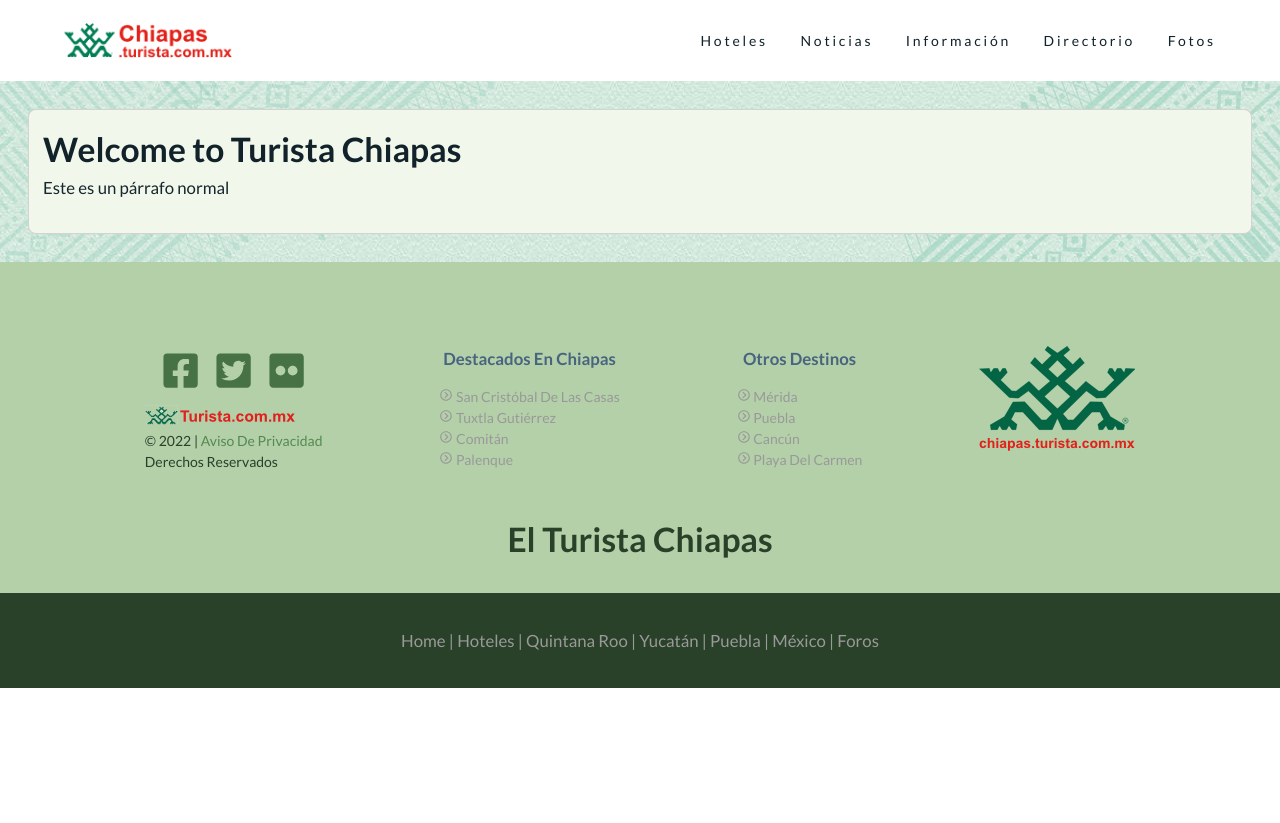
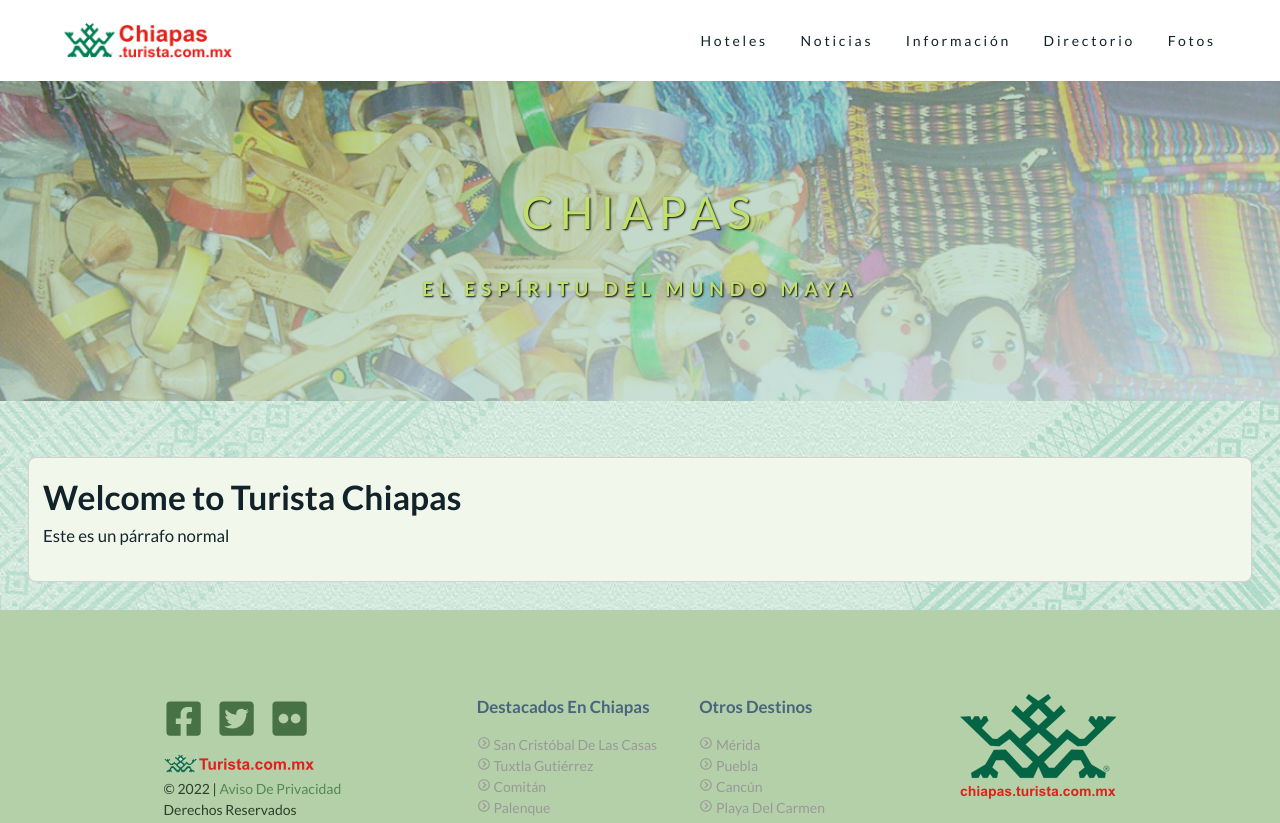
Before and after one commit to emontes/turista-chiapas, a Gatsby site: page / in a window 1280 px wide. Shown: the top 823 px of the page. Before the commit the page ends 800 px from the top, so only its background shows below. Built offline with nearby package versions, Linux system fonts and the light colour scheme; Gatsby itself is replaced by a stand-in of ours.

Commit message:
se incluye Hero, correcciones al footer

```diff
--- a/package.json
+++ b/package.json
@@ -16,7 +16,7 @@
   },
   "dependencies": {
     "babel-plugin-styled-components": "^2.0.2",
-    "gatsby": "^4.7.2",
+    "gatsby": "^4.8.0",
     "gatsby-plugin-google-analytics": "^4.7.0",
     "gatsby-plugin-image": "^2.7.0",
     "gatsby-plugin-manifest": "^4.7.0",
--- a/src/assets/themes/globalStyles.js
+++ b/src/assets/themes/globalStyles.js
@@ -106,12 +106,13 @@ p {
 
 /* section */
 .section {
-  padding: 8rem 0;
+  border: 1px solid red;
+  padding: 8rem;
 }
 
 .section-center {
   width: 90vw;
-  margin: 0 auto;
+  margin: 0rem auto;
   max-width: 117rem;
 }
 
--- a/src/assets/themes/main.css
+++ b/src/assets/themes/main.css
@@ -7,7 +7,7 @@ Variables
   /* dark shades of primary color*/
   --clr-primary-1: #294029;
   --clr-primary-2: #477246;
-  --clr-primary-3: hsl(118, 25%, 43%);
+  --clr-primary-3: rgb(84, 137, 82);
   --clr-primary-4: hsl(118, 25%, 43%);
   --clr-primary-5: hsl(118, 25%, 43%);
   /* lighter shades of primary color */
--- a/src/components/Footer.js
+++ b/src/components/Footer.js
@@ -6,7 +6,6 @@ import { StaticImage } from 'gatsby-plugin-image'
 import socialLinks from '../constants/social_links'
 import destacadosChiapas from '../constants/footer_des_chiapas'
 import otrosDestinos from '../constants/footer_otros_destinos'
-import device from '../assets/themes/device'
 import { BiChevronRightCircle } from 'react-icons/bi'
 
 const Footer = ({ title = 'El Turista Chiapas' }) => {
@@ -38,6 +37,7 @@ const Footer = ({ title = 'El Turista Chiapas' }) => {
           </div>
         </div>
 
+        <div className="enlaces">
           <div className="foot">
             <h4>Destacados en Chiapas</h4>
             <ul className="ftr-list">
@@ -66,6 +66,7 @@ const Footer = ({ title = 'El Turista Chiapas' }) => {
                 )
               })}
             </ul>
+          </div>
         </div>
 
         <div className="foot">
@@ -108,7 +109,7 @@ const Wrapper = styled.footer`
   }
   h4 {
     color: var(--clr-grey-4);
-    text-align: center;
+
     text-transform: capitalize;
   }
   a {
@@ -120,7 +121,7 @@ const Wrapper = styled.footer`
   .social-links {
     margin-top: 0rem;
     width: 100%;
-    justify-content: center;
+    justify-content: flex-start;
     gap: 1rem;
   }
   .social-link {
@@ -141,12 +142,15 @@ const Wrapper = styled.footer`
   .footer-1 {
     padding: 6rem 3rem 3rem;
     display: flex;
-    flex-direction: column;
+
+    flex-wrap: wrap;
     gap: 1rem;
     justify-content: space-evenly;
-    @media screen and ${device.tablet} {
-      flex-direction: row;
   }
+
+  .enlaces {
+    display: flex;
+    gap: 3rem;
   }
 
   .ftr-list {
--- /dev/null
+++ b/src/components/Hero.js
@@ -0,0 +1,105 @@
+import React from 'react'
+import { GatsbyImage, getImage } from 'gatsby-plugin-image'
+import styled from 'styled-components'
+import Link from 'gatsby'
+
+const Hero = ({ bgColor, image, main, sub, btnLink, btnText }) => {
+  return (
+    <Wrapper style={{ backgroundColor: `${bgColor || 'var(--clr-white)'}` }}>
+      <div className="hero">
+        <GatsbyImage
+          image={getImage(image)}
+          alt="Turista Chiapas"
+          className="hero-img"
+          placeholder="tracedSVG"
+          layout="constrained"
+        />
+        <div className="hero-container">
+          <div className="header__text-box">
+            <h1 className="heading-primary">
+              <span className="heading-primary--main">{main || 'Chiapas'}</span>
+              <span className="heading-primary--sub">
+                {sub || 'El Espíritu del Mundo Maya'}
+              </span>
+            </h1>
+
+            {btnLink && (
+              <Link to={`/${btnLink}`} className="btn btn--white btn--animated">
+                {btnText || 'contact'}
+              </Link>
+            )}
+          </div>
+        </div>
+      </div>
+    </Wrapper>
+  )
+}
+
+export default Hero
+
+const Wrapper = styled.header`
+  .hero-img {
+    width: 100%;
+    height: 100%;
+  }
+  .hero {
+    height: 40vh;
+    background-color: var(--clr-primary-9);
+    background-size: cover;
+    background-position: top;
+
+    position: relative;
+  }
+  .hero-container {
+    position: absolute;
+    top: 0;
+    left: 0;
+    width: 100%;
+    height: 100%;
+    display: flex;
+    align-items: center;
+    justify-content: center;
+
+    background: linear-gradient(
+      to bottom right,
+      rgba(84, 137, 82, 0.4),
+      rgba(199, 226, 222, 0.9)
+    );
+    border-radius: var(--borderRadius);
+  }
+
+  .header__text-box {
+    position: absolute;
+    top: 50%;
+    left: 50%;
+    transform: translate(-50%, -50%);
+    text-align: center;
+  }
+  .heading-primary {
+    color: var(--clr-primary-7);
+    text-shadow: 1px 1px 2px black;
+    text-transform: uppercase;
+    backface-visibility: hidden;
+
+    &--main {
+      display: block;
+      font-size: 3.2rem;
+      font-weight: 400;
+      letter-spacing: 0.5rem;
+      animation-name: moveInLeft;
+      animation-duration: 1s;
+      animation-timing-function: ease-out;
+
+      /* animation-iteration-count: 3;
+      animation-delay: 3s; */
+    }
+    &--sub {
+      margin-top: 2rem;
+      display: block;
+      font-size: 1.4rem;
+      font-weight: 700;
+      letter-spacing: 0.4rem;
+      animation: moveInRight 1s ease-out;
+    }
+  }
+`
--- a/src/components/Layout.js
+++ b/src/components/Layout.js
@@ -7,8 +7,9 @@ import BodyBg from '../assets/images/body_bg.jpg'
 import OuterTop from '../assets/images/outer_top.png'
 import OuterBottom from '../assets/images/outer_bottom.png'
 import Footer from '../components/Footer'
+import Hero from '../components/Hero'
 
-const Layout = ({ children }) => {
+const Layout = ({ children, heroImg }) => {
   const [isOpen, setIsOpen] = useState(false)
   const toggleSidebar = () => {
     setIsOpen(!isOpen)
@@ -18,6 +19,8 @@ const Layout = ({ children }) => {
       <GlobalStyles />
       <Navbar toggleSidebar={toggleSidebar} />
       <Sidebar isOpen={isOpen} toggleSidebar={toggleSidebar} />
+      {heroImg && <Hero image={heroImg} />}
+
       <Wrapper>
         <div className="outer-top">
           <div className="outer-bottom">{children}</div>
--- a/src/components/Sidebar.js
+++ b/src/components/Sidebar.js
@@ -3,7 +3,6 @@ import links from '../constants/links'
 import socialLinks from '../constants/social_links'
 import { Link } from 'gatsby'
 import { FaTimes } from 'react-icons/fa'
-import styled from 'styled-components'
 
 const Sidebar = ({ isOpen, toggleSidebar }) => {
   return (
@@ -40,18 +39,3 @@ const Sidebar = ({ isOpen, toggleSidebar }) => {
 }
 
 export default Sidebar
-
-const Wrapper = styled.aside`
-  background: var(--clr-grey-10);
-  position: fixed;
-  top: 0;
-  left: 0;
-  width: 100%;
-  height: 100%;
-  z-index: 999;
-  display: grid;
-  place-items: center;
-  opacity: 0;
-  transition: var(--transition);
-  transform: translateX(-100%);
-`
--- a/src/pages/index.js
+++ b/src/pages/index.js
@@ -1,11 +1,13 @@
 import React from 'react'
+import { graphql } from 'gatsby'
 import Layout from '../components/Layout'
 
-const index = () => {
+const index = ({ data }) => {
   return (
-    <Layout>
-      <div className="cont-area">
+    <Layout heroImg={data.image.childImageSharp}>
+      <div className="cont-area" style={{ marginTop: '2rem' }}>
         <h1>Welcome to Turista Chiapas</h1>
+
         <p>Este es un párrafo normal</p>
       </div>
     </Layout>
@@ -13,3 +15,13 @@ const index = () => {
 }
 
 export default index
+
+export const query = graphql`
+  query {
+    image: file(relativePath: { eq: "portada-chiapas-1.jpg" }) {
+      childImageSharp {
+        gatsbyImageData
+      }
+    }
+  }
+`
--- a/src/pages/privacidad.js
+++ b/src/pages/privacidad.js
@@ -4,7 +4,7 @@ import Layout from '../components/Layout'
 const privacy = () => {
   return (
     <Layout>
-      <section className="section-center cont-area">
+      <section className="section section-center cont-area">
         <h3>Aviso de Privacidad</h3>
         <p>
           En cumplimiento con lo establecido por la Ley Federal de Protección de
```
Also changed, not shown: src/assets/images/portada-chiapas-1.jpg (added), 2 other files. Lines whose indentation alone changed are shown as unchanged.
